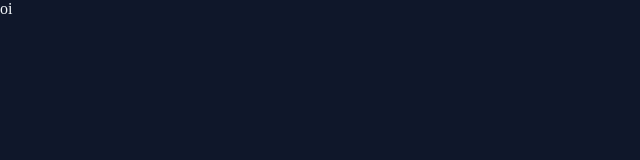
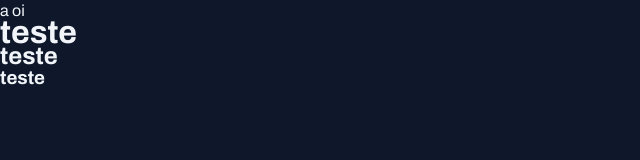
Before and after one commit to GhostBreak/Projeto-03---Proejto-portal-de-noticias, a plain HTML site: page index.html in a window 1280 px wide. Shown: the whole page, without its empty margins (0-640 px from the left). Drawn offline with Linux system fonts and the light colour scheme.

Commit message:
aplicando fonts no projeto

```diff
--- a/index.html
+++ b/index.html
@@ -1,12 +1,22 @@
 <!DOCTYPE html>
 <html lang="pt-br">
 <head>
+    <link rel="preconnect" href="https://fonts.googleapis.com">
+    <link rel="preconnect" href="https://fonts.gstatic.com" crossorigin>
+
     <meta charset="UTF-8">
     <meta name="viewport" content="width=device-width, initial-scale=1.0">
+
     <title>Portal de Noticias</title>
+
     <link rel="stylesheet" href="styles/index.css">
+    <link href="https://fonts.googleapis.com/css2?family=Archivo:ital,wght@0,100..900;1,100..900&display=swap" rel="stylesheet">
 </head>
 <body>
+    <a href="#">a</a>
     oi
+    <h1>teste</h1>
+    <h2>teste</h2>
+    <h3>teste</h3>
 </body>
 </html>
--- a/styles/global.css
+++ b/styles/global.css
@@ -11,9 +11,32 @@
     --stroke-color: #1E293B;
     --text-color-primary: #F1F5F9;
     --text-color-secondary: #CBD5E1;
+
+    --font-family: "Archivo", serif;
+    --h1: 800 24px/135% var(--font-family);
+    --h2: 800 16px/140% var(--font-family);
+    --h3: 800 14px/140% var(--font-family);
+    --text-span: 600 14px/145% var(--font-family);
+    --text-sm: 400 14px/160% var(--font-family);
+    --text: 400 16px/140% var(--font-family);
+
 }
 
 body{
+    font: var(--text);
     color: var(--text-color-primary);
     background-color: var(--bg-color);
 }
+
+a{
+    text-decoration: none;
+    color: inherit;
+}
+
+a:hover{
+    color: var(--brand-color-light);
+}
+
+h1, h2, h3 {
+    color: inherit;
+}
```
